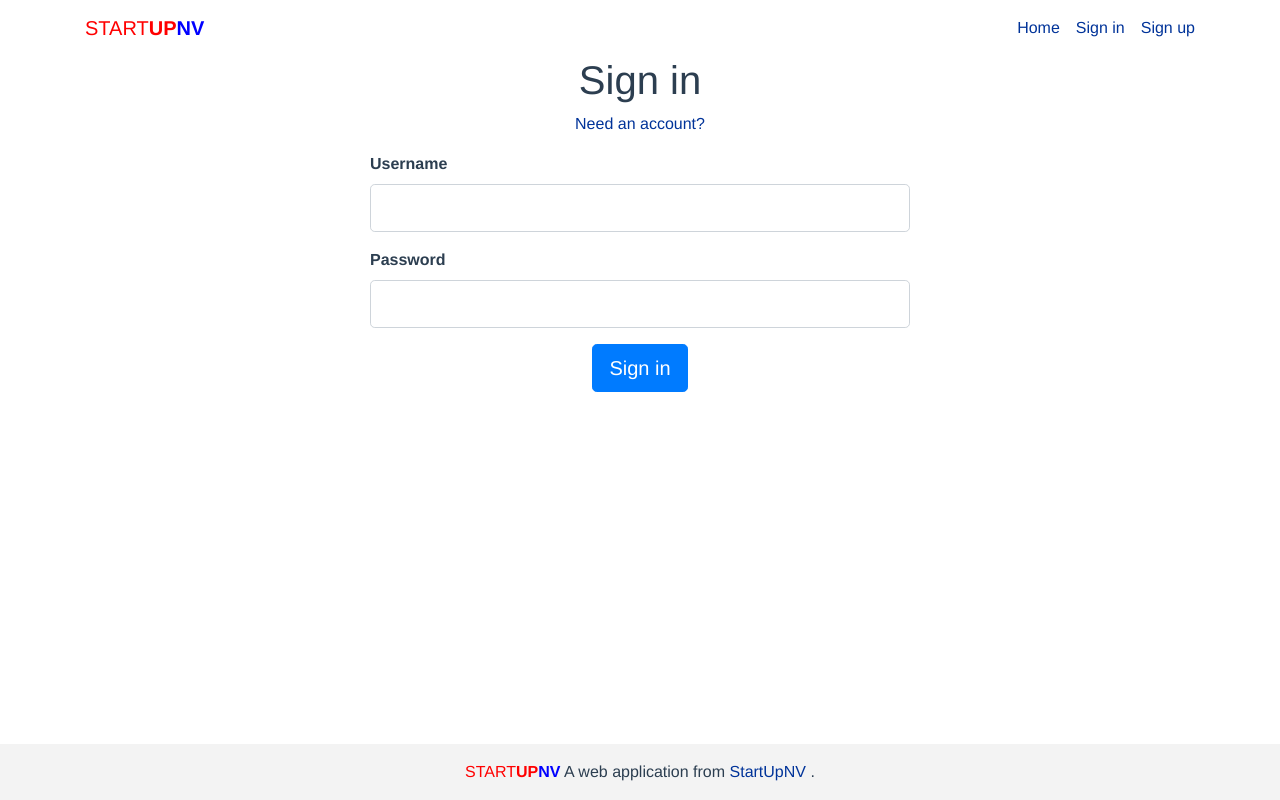
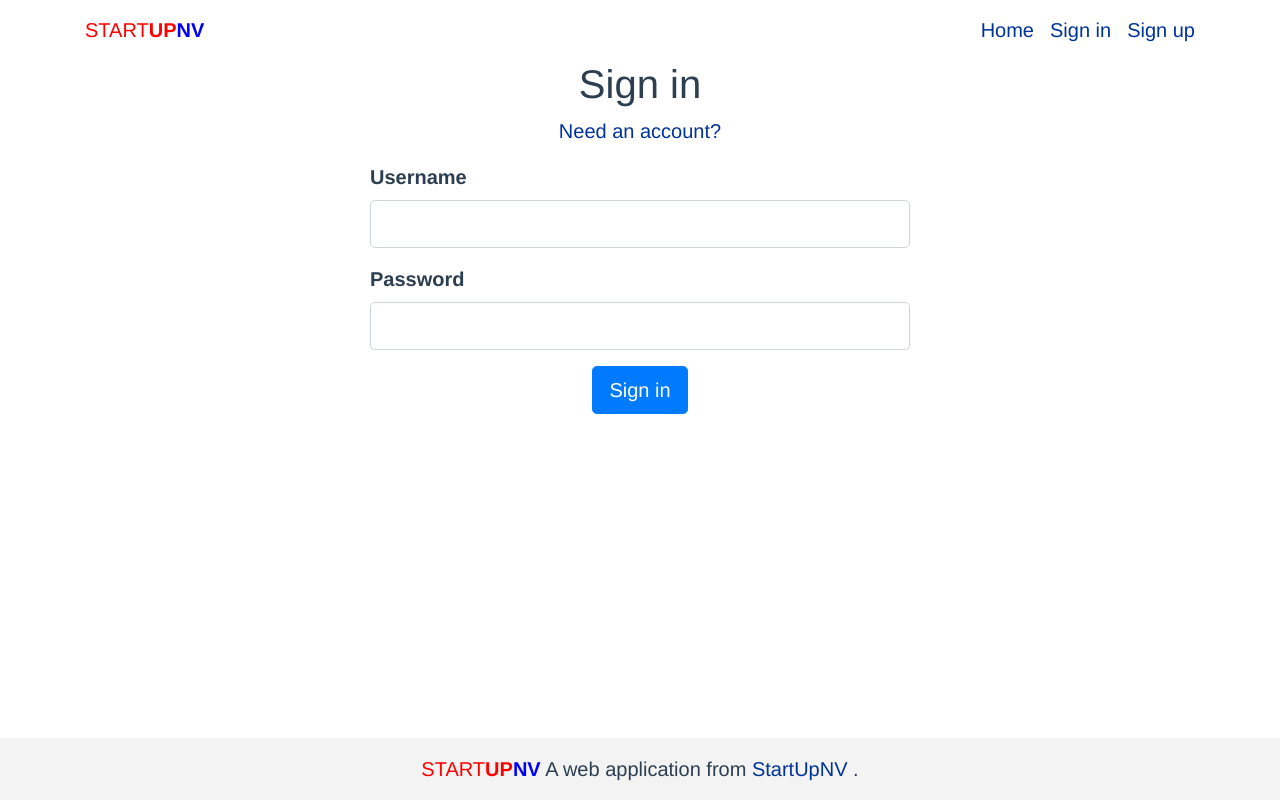
Before and after one commit to landeaux/spawa-client, a Vue app: page /login in a window 1280 px wide. Built offline with nearby package versions, Linux system fonts and the light colour scheme; what vue-friendly-iframe, vue-youtube-embed would draw is missing.

Commit message:
Enlarge base font-size

```diff
--- a/src/App.vue
+++ b/src/App.vue
@@ -31,12 +31,15 @@ body
   box-sizing: border-box
   color: #2c3e50
   font-family: 'Avenir', Helvetica, Arial, sans-serif
+  font-size: 1.25rem
   display: flex
   flex-direction: column
   height: 100%
   -moz-osx-font-smoothing: grayscale
   text-align: center
   -webkit-font-smoothing: antialiased
+  button
+    font-size: 1.25rem
   #view
     display: flex
     flex-direction: column
```
